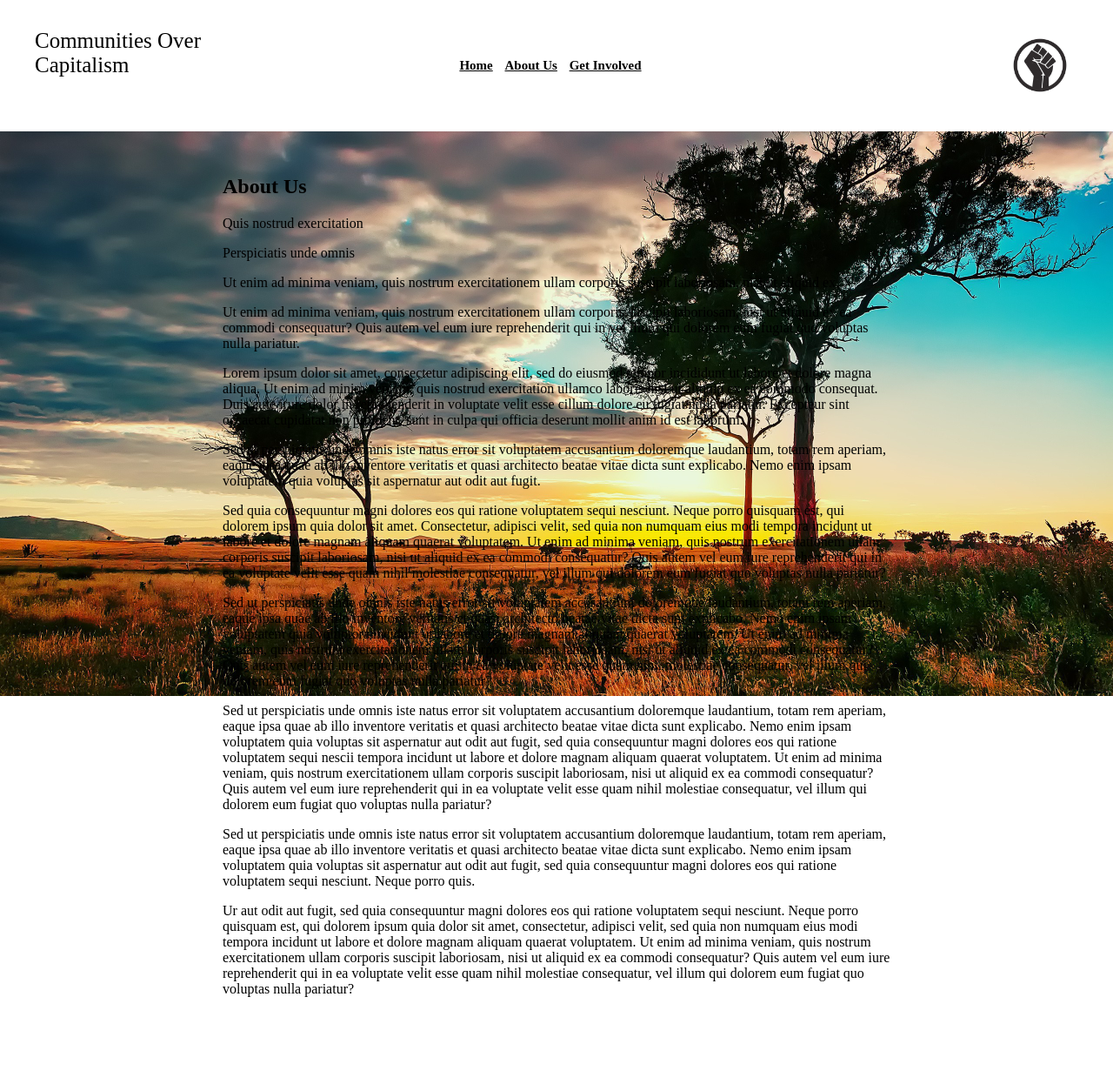
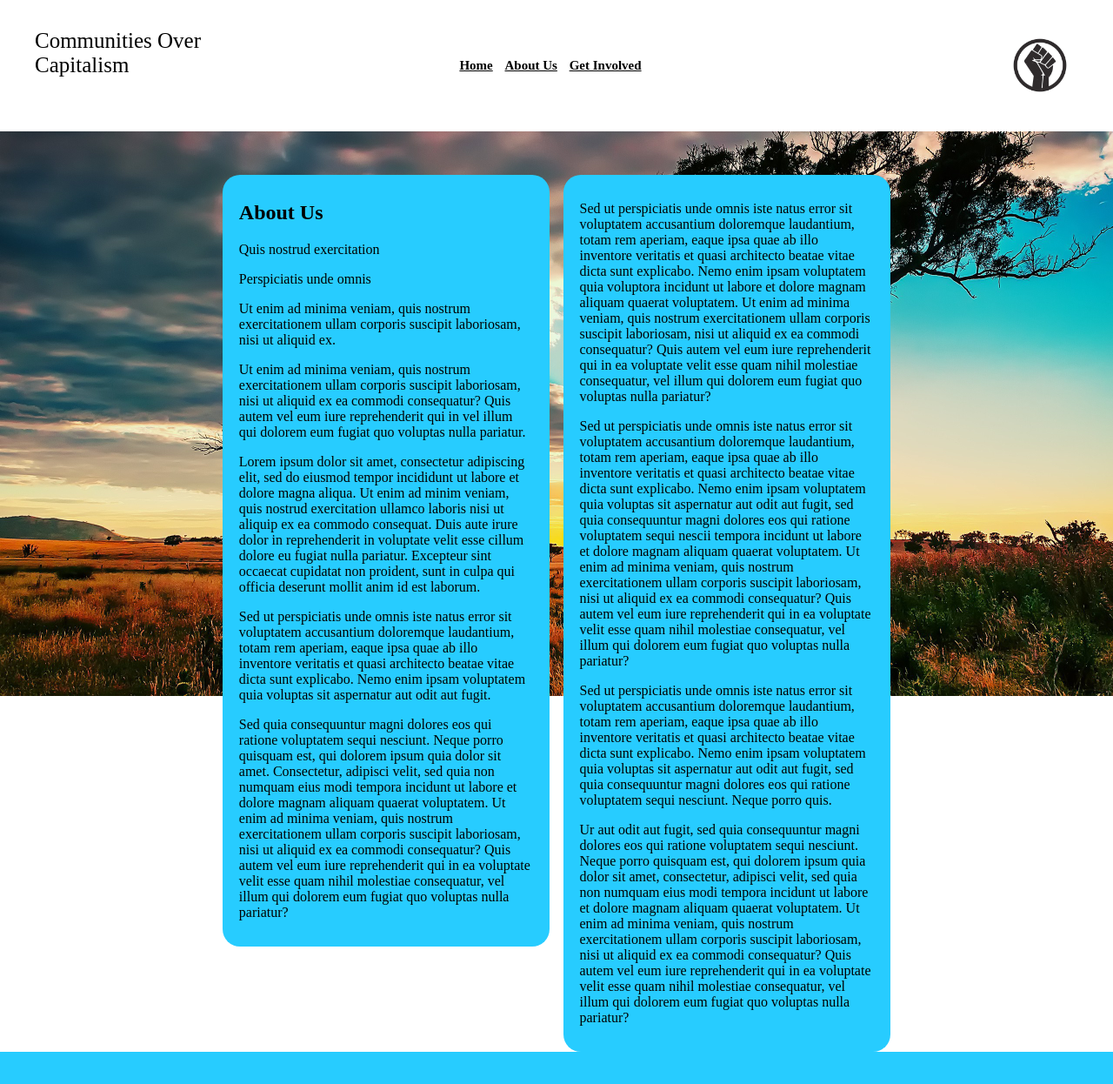
Before and after one commit to riley-voor/communities_over_capitalism_website, a Flask app: page /about_us in a window 1280 px wide. Shown: the whole page at 87% size. After the commit the page ends 1209 px from the top, so only its background shows below. Run offline with Flask 2, Linux system fonts and the light colour scheme.

Commit message:
layout the about us page

```diff
--- a/templates/about_us.html
+++ b/templates/about_us.html
@@ -1,3 +1,6 @@
+<div class="main_body_row">
+    <div class="left_half_width_main_body_block">
+        <div class="main_body_text">
             <h2>About Us</h2>
             <p>Quis nostrud exercitation</p>
             <p>Perspiciatis unde omnis</p>
@@ -6,7 +9,14 @@
             <p>Lorem ipsum dolor sit amet, consectetur adipiscing elit, sed do eiusmod tempor incididunt ut labore et dolore magna aliqua. Ut enim ad minim veniam, quis nostrud exercitation ullamco laboris nisi ut aliquip ex ea commodo consequat. Duis aute irure dolor in reprehenderit in voluptate velit esse cillum dolore eu fugiat nulla pariatur. Excepteur sint occaecat cupidatat non proident, sunt in culpa qui officia deserunt mollit anim id est laborum.</p>
             <p>Sed ut perspiciatis unde omnis iste natus error sit voluptatem accusantium doloremque laudantium, totam rem aperiam, eaque ipsa quae ab illo inventore veritatis et quasi architecto beatae vitae dicta sunt explicabo. Nemo enim ipsam voluptatem quia voluptas sit aspernatur aut odit aut fugit.</p>
             <p>Sed quia consequuntur magni dolores eos qui ratione voluptatem sequi nesciunt. Neque porro quisquam est, qui dolorem ipsum quia dolor sit amet. Consectetur, adipisci velit, sed quia non numquam eius modi tempora incidunt ut labore et dolore magnam aliquam quaerat voluptatem. Ut enim ad minima veniam, quis nostrum exercitationem ullam corporis suscipit laboriosam, nisi ut aliquid ex ea commodi consequatur? Quis autem vel eum iure reprehenderit qui in ea voluptate velit esse quam nihil molestiae consequatur, vel illum qui dolorem eum fugiat quo voluptas nulla pariatur?</p>
+        </div>
+    </div>
+    <div class="right_half_width_main_body_block">
+        <div class="main_body_text">
             <p>Sed ut perspiciatis unde omnis iste natus error sit voluptatem accusantium doloremque laudantium, totam rem aperiam, eaque ipsa quae ab illo inventore veritatis et quasi architecto beatae vitae dicta sunt explicabo. Nemo enim ipsam voluptatem quia voluptora incidunt ut labore et dolore magnam aliquam quaerat voluptatem. Ut enim ad minima veniam, quis nostrum exercitationem ullam corporis suscipit laboriosam, nisi ut aliquid ex ea commodi consequatur? Quis autem vel eum iure reprehenderit qui in ea voluptate velit esse quam nihil molestiae consequatur, vel illum qui dolorem eum fugiat quo voluptas nulla pariatur?</p>
             <p>Sed ut perspiciatis unde omnis iste natus error sit voluptatem accusantium doloremque laudantium, totam rem aperiam, eaque ipsa quae ab illo inventore veritatis et quasi architecto beatae vitae dicta sunt explicabo. Nemo enim ipsam voluptatem quia voluptas sit aspernatur aut odit aut fugit, sed quia consequuntur magni dolores eos qui ratione voluptatem sequi nescii tempora incidunt ut labore et dolore magnam aliquam quaerat voluptatem. Ut enim ad minima veniam, quis nostrum exercitationem ullam corporis suscipit laboriosam, nisi ut aliquid ex ea commodi consequatur? Quis autem vel eum iure reprehenderit qui in ea voluptate velit esse quam nihil molestiae consequatur, vel illum qui dolorem eum fugiat quo voluptas nulla pariatur?</p>
             <p>Sed ut perspiciatis unde omnis iste natus error sit voluptatem accusantium doloremque laudantium, totam rem aperiam, eaque ipsa quae ab illo inventore veritatis et quasi architecto beatae vitae dicta sunt explicabo. Nemo enim ipsam voluptatem quia voluptas sit aspernatur aut odit aut fugit, sed quia consequuntur magni dolores eos qui ratione voluptatem sequi nesciunt. Neque porro quis.</p>
             <p>Ur aut odit aut fugit, sed quia consequuntur magni dolores eos qui ratione voluptatem sequi nesciunt. Neque porro quisquam est, qui dolorem ipsum quia dolor sit amet, consectetur, adipisci velit, sed quia non numquam eius modi tempora incidunt ut labore et dolore magnam aliquam quaerat voluptatem. Ut enim ad minima veniam, quis nostrum exercitationem ullam corporis suscipit laboriosam, nisi ut aliquid ex ea commodi consequatur? Quis autem vel eum iure reprehenderit qui in ea voluptate velit esse quam nihil molestiae consequatur, vel illum qui dolorem eum fugiat quo voluptas nulla pariatur?</p>
+        </div>
+    </div>
+</div>
```
Lines whose indentation alone changed are shown as unchanged.
